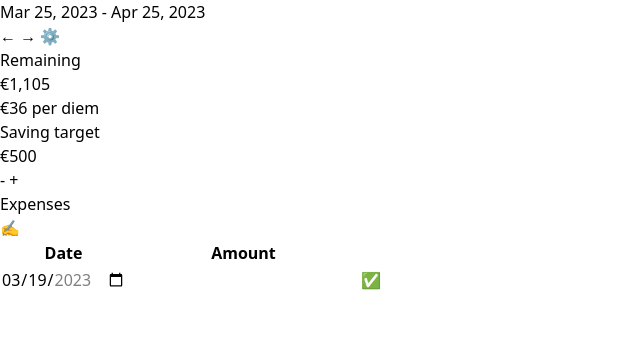
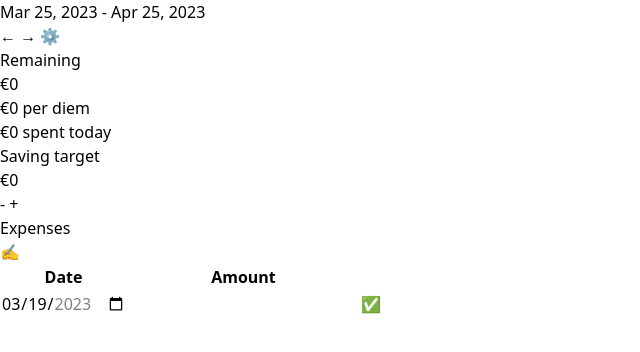
Before and after one commit to tcosmo/honeycount, a SvelteKit app: page / in a window 1280 px wide. Shown: the top 352 px of the page, without its empty margins (0-640 px from the left). Built offline with nearby package versions, Linux system fonts and the light colour scheme.

Commit message:
Better indicators

```diff
--- a/src/routes/+page.svelte
+++ b/src/routes/+page.svelte
@@ -29,9 +29,9 @@
 		runningExpenses: [Date, number][];
 	}
 
-	const DEFAULT_SALARY = 2395;
-	const DEFAULT_FIXED_EXPENSES = 750 + 40;
-	const DEFAULT_SAVING_TARGET = 500;
+	const DEFAULT_SALARY = 0;
+	const DEFAULT_FIXED_EXPENSES = 0;
+	const DEFAULT_SAVING_TARGET = 0;
 
 	function defaultState(): State {
 		const currentPeriodStartDate = dayjs('2023-03-25', 'YYYY-MM-DD').toDate();
@@ -110,11 +110,33 @@
 				})
 		);
 
+	$: moneySpentToday = arraySum(
+		state.runningExpenses
+			.filter(([date, _amount]) => {
+				let now = new Date();
+				return (
+					date.getDay() === now.getDay() &&
+					date.getFullYear() === now.getFullYear() &&
+					date.getMonth() === now.getMonth()
+				);
+			})
+			.map(([_date, amount]) => {
+				return amount;
+			})
+	);
+
+	$: remainingMoneyExcludingToday = remainingMoney + moneySpentToday;
+
 	let perDiem = 0;
+	let perDiemTomorrow: null | number = null;
 	$: {
 		const now = new Date();
 		if (now >= state.currentPeriodStartDate && now < currentPeriodEndDate) {
-			perDiem = remainingMoney / dayjs(currentPeriodEndDate).diff(dayjs(now), 'days');
+			perDiem = remainingMoneyExcludingToday / dayjs(currentPeriodEndDate).diff(dayjs(now), 'days');
+			let remainDaysTomorrow = dayjs(currentPeriodEndDate).diff(dayjs(now), 'days') - 1;
+			if (remainDaysTomorrow > 0) {
+				perDiemTomorrow = remainingMoney / remainDaysTomorrow;
+			}
 		} else if (now < state.currentPeriodStartDate) {
 			perDiem = perDiem =
 				remainingMoney /
@@ -190,6 +212,7 @@
 
 	{#if showSettings}
 		<div class="flex flex-col items-start space-y-2 text-sm mb-2">
+			<div>Period start date:</div>
 			<div>
 				Period salary: <input
 					type="number"
@@ -214,6 +237,18 @@
 			<div class="text-sm mt-1">
 				{formatMoney(perDiem)} <span class="text-xs italic">per diem</span>
 			</div>
+			<div
+				class="text-sm mt-1"
+				class:text-red-500={moneySpentToday > perDiem}
+				class:font-bold={moneySpentToday > perDiem}
+			>
+				{formatMoney(moneySpentToday)} <span class="text-xs italic">spent today</span>
+			</div>
+			{#if perDiemTomorrow}
+				<div class="text-sm mt-1">
+					{formatMoney(perDiemTomorrow)} <span class="text-xs italic">per diem +1 day</span>
+				</div>
+			{/if}
 		</div>
 		<div class="border-black p-3 border-2 w-100 h-100">
 			<h1>Saving target</h1>
```
